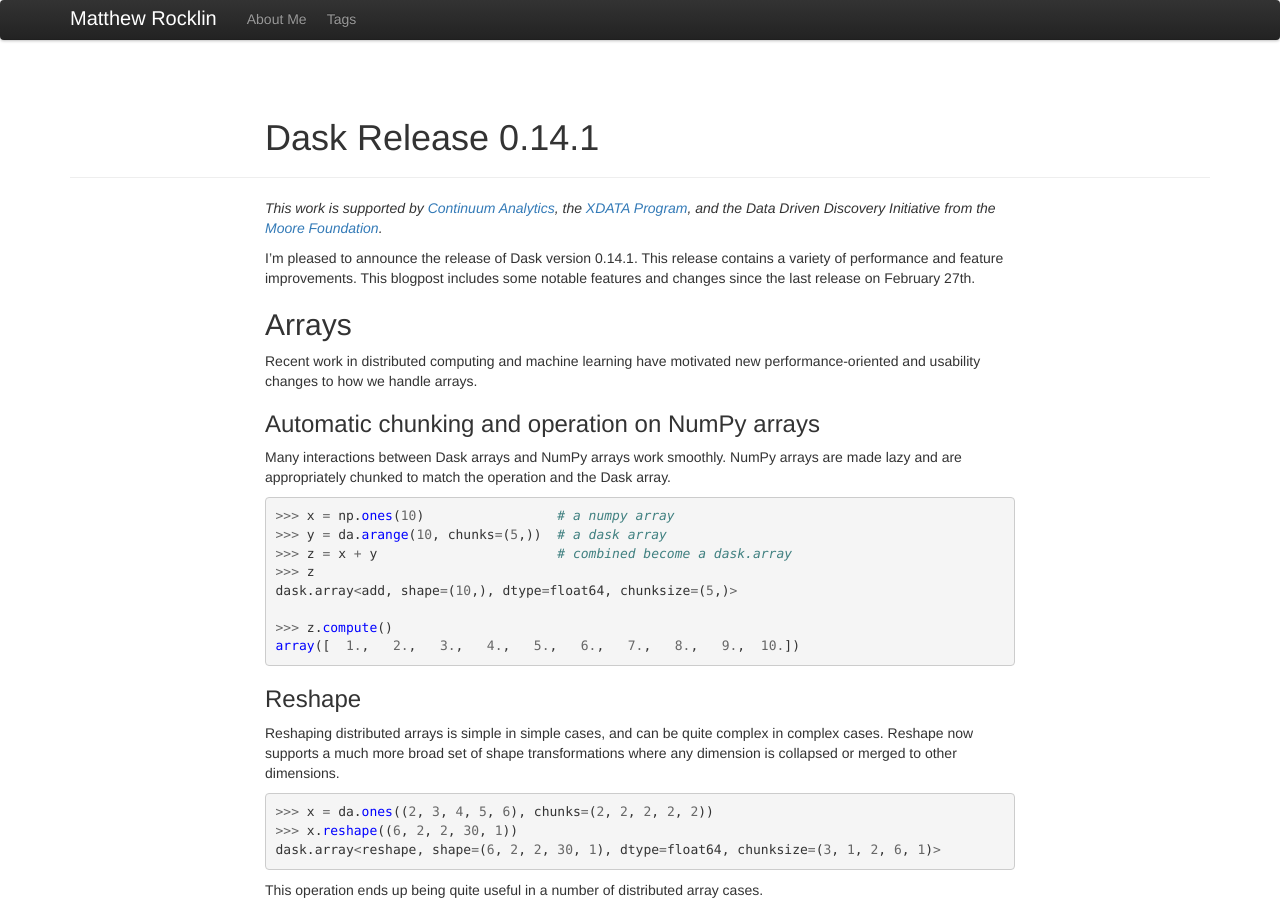
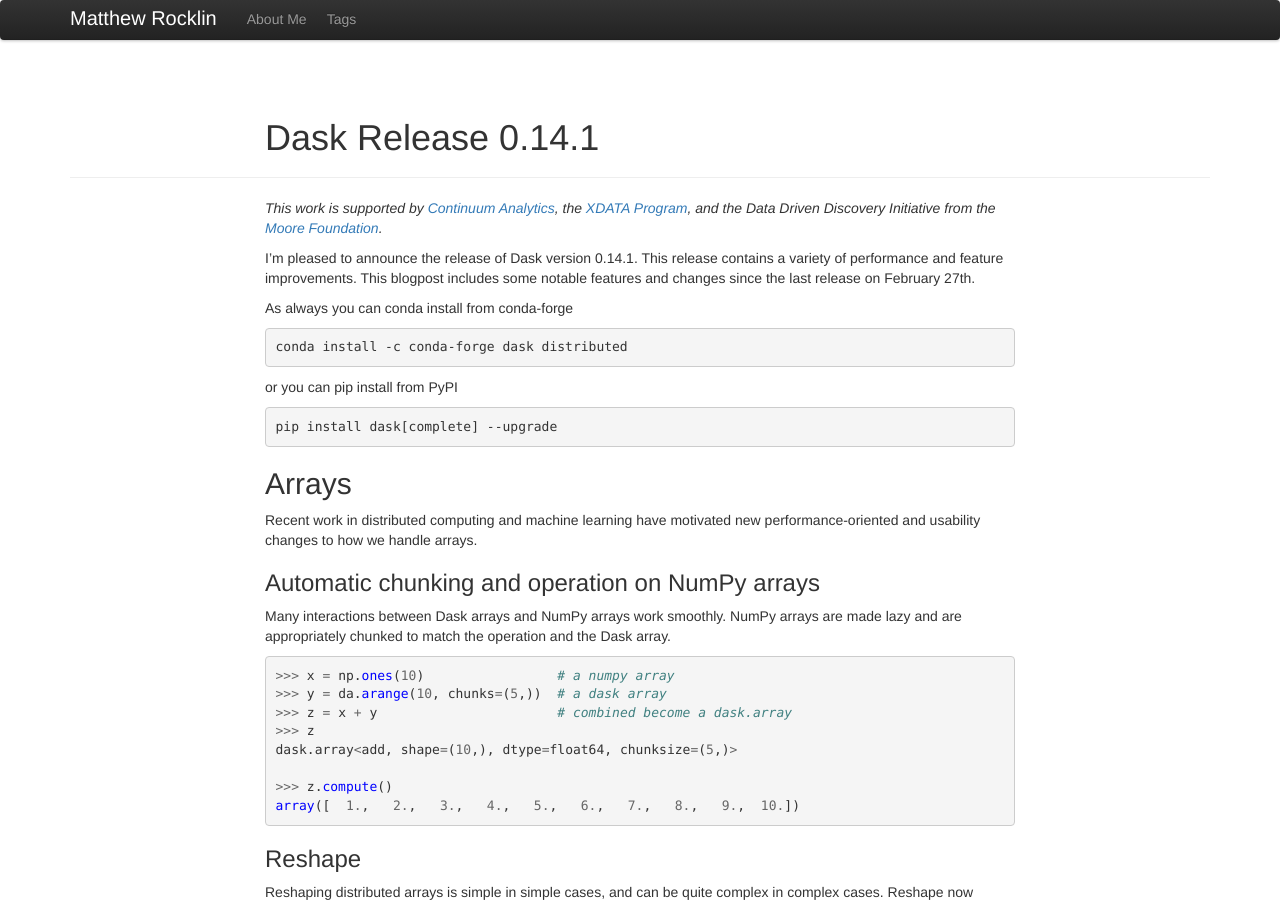
Before and after one commit to besyskymnbk/blog, a Jekyll site: the page built from _posts/work/2017-03-23-dask-0.14.1.md, in a window 1280 px wide and 900 px high. Built offline with Jekyll 4.4.1, drawn with Linux system fonts in a browser that asks for light colours; comment, search, counter and statistics services are not loaded.

Commit message:
add installation instructions

```diff
--- a/_posts/work/2017-03-23-dask-0.14.1.md
+++ b/_posts/work/2017-03-23-dask-0.14.1.md
@@ -17,6 +17,13 @@ contains a variety of performance and feature improvements.  This blogpost
 includes some notable features and changes since the last release on February
 27th.
 
+As always you can conda install from conda-forge
+
+    conda install -c conda-forge dask distributed
+
+or you can pip install from PyPI
+
+    pip install dask[complete] --upgrade
 
 ## Arrays
 
```
